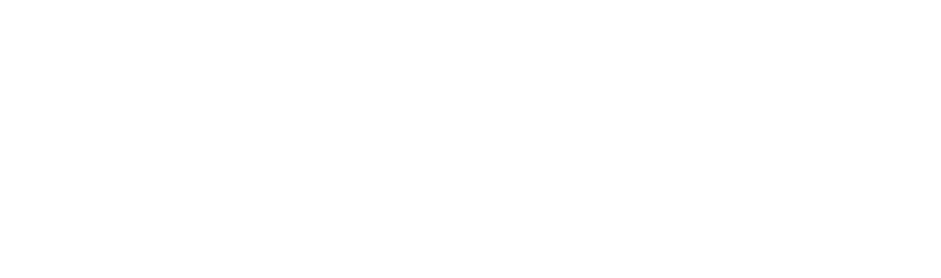
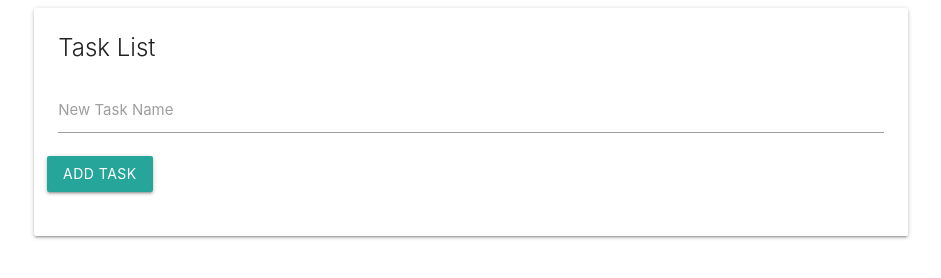
Before and after one commit to markwilde33/Task-List-JS, a plain HTML site: page index.html in a window 1280 px wide. Shown: the whole page, without its empty margins (169-1110 px from the left). Drawn offline with nearby package versions, Linux system fonts and the light colour scheme.

Commit message:
Created a html template using materialise classes.

```diff
--- a/index.html
+++ b/index.html
@@ -17,6 +17,26 @@
     <title>Task List</title>
   </head>
   <body>
+    <div class="container">
+      <div class="row">
+        <div class="col s12">
+          <div id="main" class="card">
+            <div class="card-content">
+              <span class="card-title">Task List</span>
+              <div class="row">
+                <form id="task-form">
+                  <div class="input-field col s12">
+                    <input type="text" name="task" id="task" />
+                    <label for="task">New Task Name</label>
+                  </div>
+                  <input type="submit" value="Add Task" class="btn" />
+                </form>
+              </div>
+            </div>
+          </div>
+        </div>
+      </div>
+    </div>
     <script
       src="https://code.jquery.com/jquery-3.5.1.js"
       integrity="sha256-QWo7LDvxbWT2tbbQ97B53yJnYU3WhH/C8ycbRAkjPDc="
```
